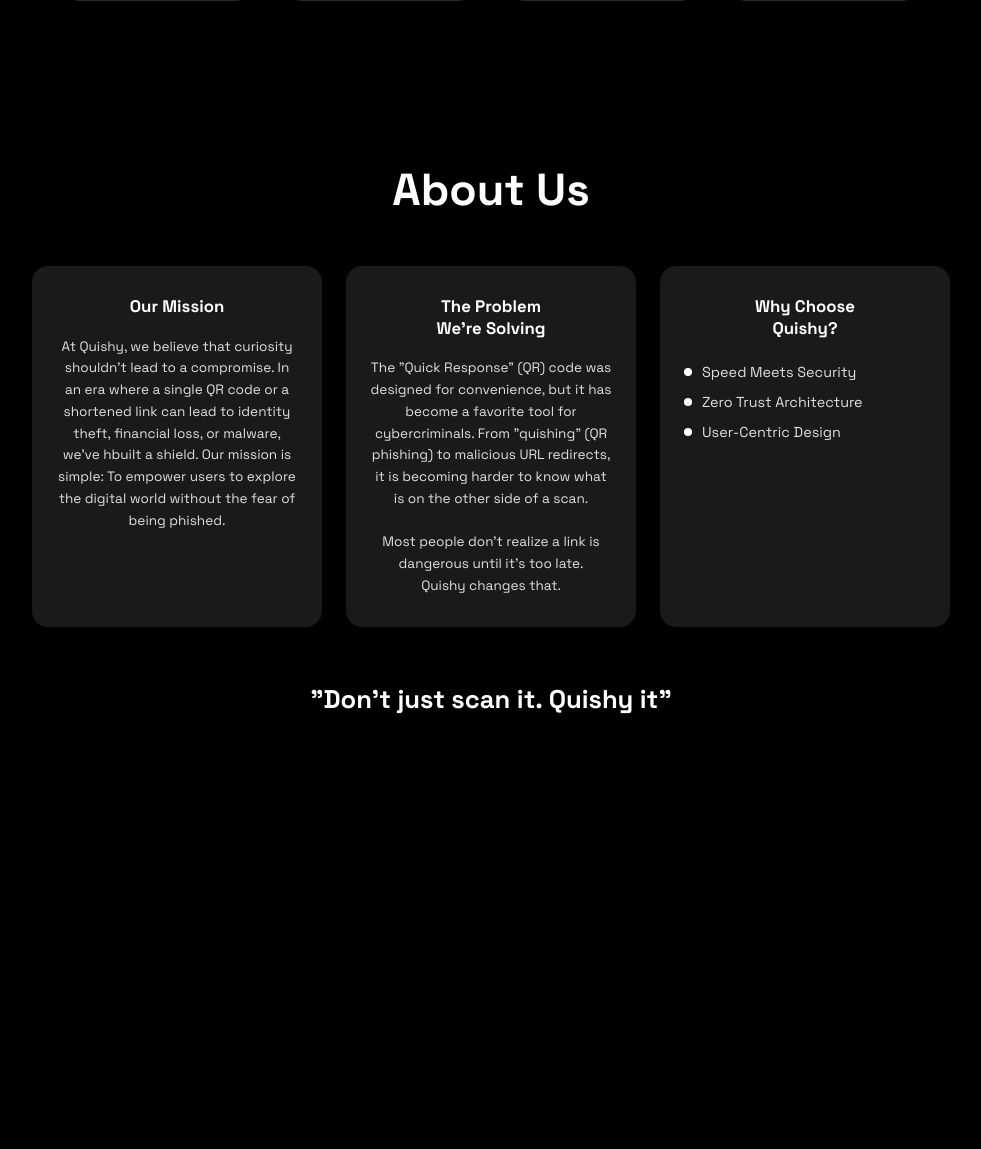
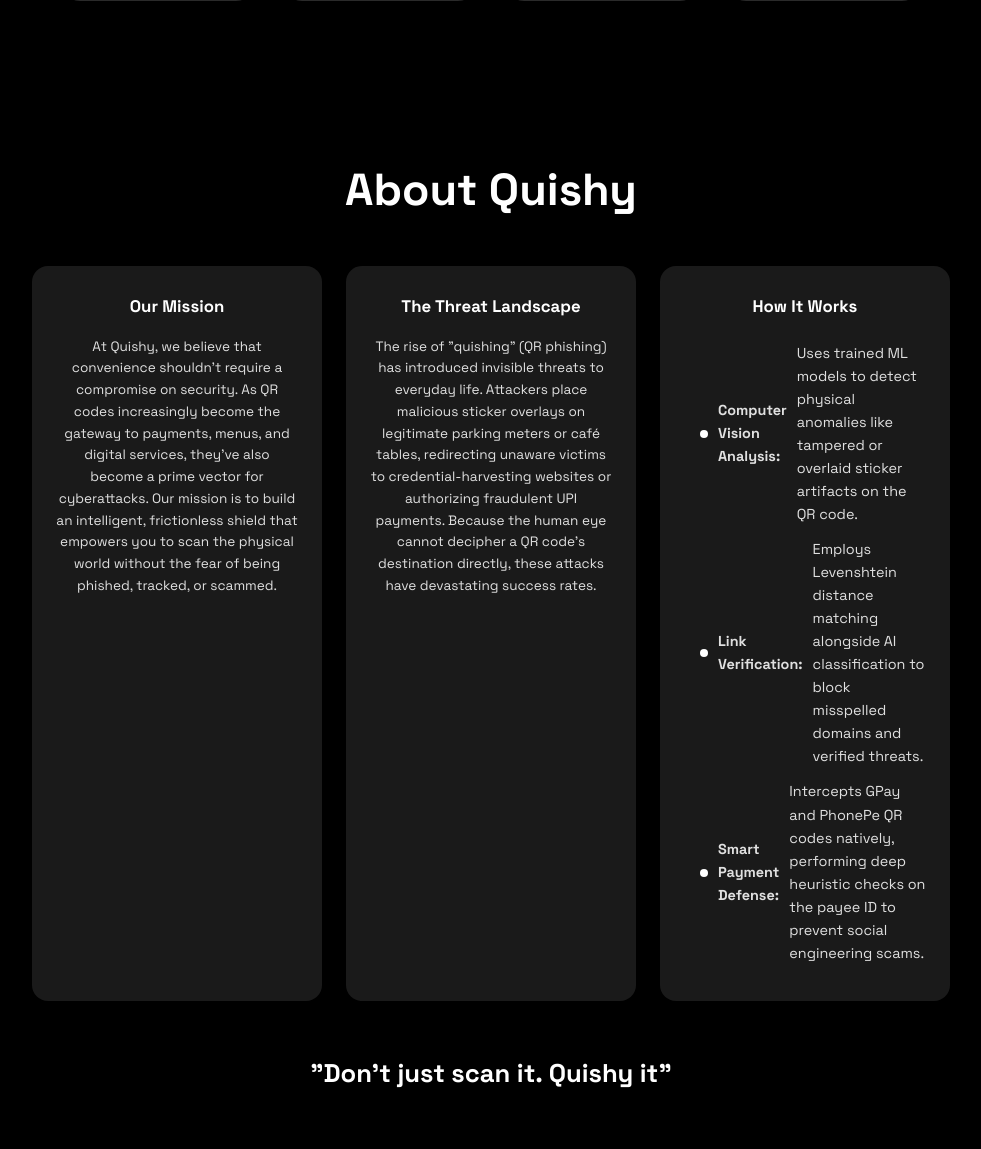
Before and after one commit to mamboo108/qr-phishing-detection, a Flask app: page / in a window 1280 px wide. Shown: the part 1280-2429 px from the top of the page, without its empty margins (149-1130 px from the left). Before the commit the page ends 1994 px from the top, so only its background shows below. Run offline with Flask 3, Linux system fonts and the light colour scheme; some libraries are stand-ins or nearby versions.

Commit message:
feat: update About Us section, add Proceed with Caution UI, and setup Gunicorn for Render deployment

```diff
--- a/app/templates/index.html
+++ b/app/templates/index.html
@@ -838,28 +838,22 @@
 
     <!-- ABOUT -->
     <section id="about">
-        <h2>About Us</h2>
+        <h2>About Quishy</h2>
         <div class="cards">
             <div class="card">
                 <h3>Our Mission</h3>
-                <p>At Quishy, we believe that curiosity shouldn't lead to a compromise. In an era where a single QR code
-                    or a shortened link can lead to identity theft, financial loss, or malware, we've hbuilt a shield.
-                    Our mission is simple: To empower users to explore the digital world without the fear of being
-                    phished.</p>
+                <p>At Quishy, we believe that convenience shouldn't require a compromise on security. As QR codes increasingly become the gateway to payments, menus, and digital services, they've also become a prime vector for cyberattacks. Our mission is to build an intelligent, frictionless shield that empowers you to scan the physical world without the fear of being phished, tracked, or scammed.</p>
             </div>
             <div class="card">
-                <h3>The Problem<br>We're Solving</h3>
-                <p>The "Quick Response" (QR) code was designed for convenience, but it has become a favorite tool for
-                    cybercriminals. From "quishing" (QR phishing) to malicious URL redirects, it is becoming harder to
-                    know what is on the other side of a scan.<br><br>Most people don't realize a link is dangerous until
-                    it's too late.<br>Quishy changes that.</p>
+                <h3>The Threat Landscape</h3>
+                <p>The rise of "quishing" (QR phishing) has introduced invisible threats to everyday life. Attackers place malicious sticker overlays on legitimate parking meters or café tables, redirecting unaware victims to credential-harvesting websites or authorizing fraudulent UPI payments. Because the human eye cannot decipher a QR code's destination directly, these attacks have devastating success rates.</p>
             </div>
             <div class="card">
-                <h3>Why Choose<br>Quishy?</h3>
-                <ul>
-                    <li>Speed Meets Security</li>
-                    <li>Zero Trust Architecture</li>
-                    <li>User-Centric Design</li>
+                <h3>How It Works</h3>
+                <ul style="padding-left: 1rem; line-height: 1.6; margin-top: 0.5rem; font-size: 0.95rem; color: #666;">
+                    <li><strong>Computer Vision Analysis:</strong> Uses trained ML models to detect physical anomalies like tampered or overlaid sticker artifacts on the QR code.</li>
+                    <li><strong>Link Verification:</strong> Employs Levenshtein distance matching alongside AI classification to block misspelled domains and verified threats.</li>
+                    <li><strong>Smart Payment Defense:</strong> Intercepts GPay and PhonePe QR codes natively, performing deep heuristic checks on the payee ID to prevent social engineering scams.</li>
                 </ul>
             </div>
         </div>
--- a/requirements.txt
+++ b/requirements.txt
@@ -4,3 +4,4 @@
 pandas==2.1.3
 scikit-learn==1.3.2
 Levenshtein==0.23.0
+gunicorn==21.2.0
```
